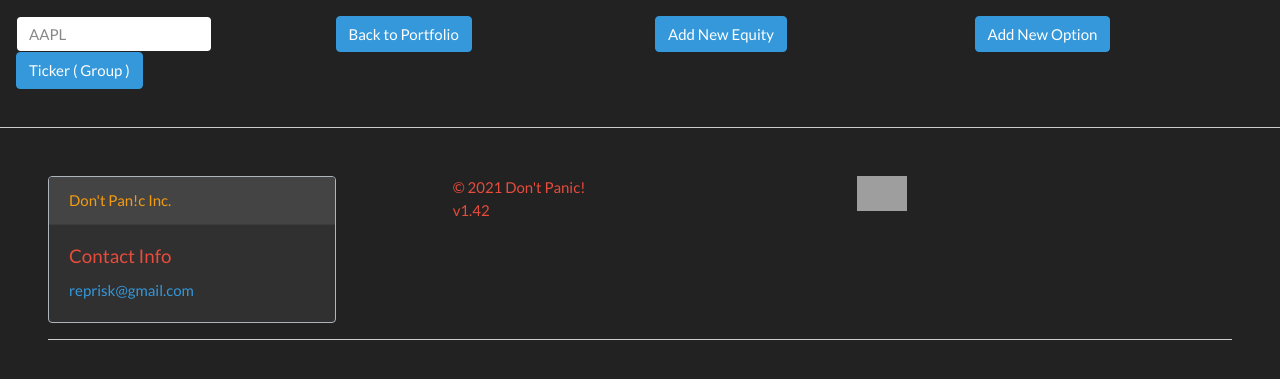
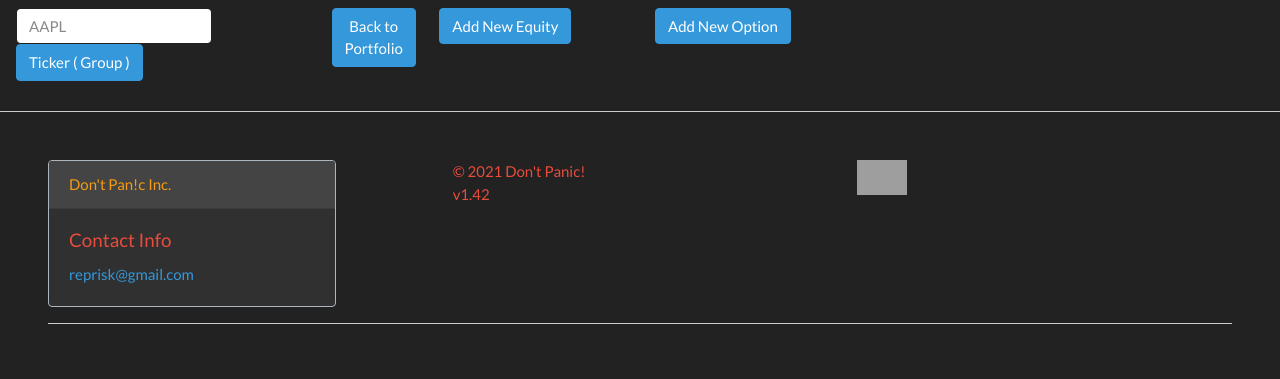
Before and after one commit to RobertPrellwitz/RiskTool, a Python web app: template app/templates/main/group.html in a window 1280 px wide. Shown: the part 71-450 px from the top of the page. Run offline with Jinja, Linux system fonts and the light colour scheme; the template is opened without the code that fills it, so the values that code supplies are empty; some libraries are stand-ins or nearby versions; grey boxes are pictures that could not be loaded.

Commit message:
improving consistency in views

```diff
--- a/app/templates/main/group.html
+++ b/app/templates/main/group.html
@@ -2,22 +2,21 @@
 
 {% block pre_content %}
 
-<div class="container-fluid p-3">
+<div class="container-fluid p-2">
         <div class="row align-content-center">
             <div class="col-lg-3">
-                <form class="form-inline my-2 my-lg-0" action="{{  url_for('main.group_page') }}" method="POST">
+                <form class="form-inline my-2 my-lg-0 px-2" action="{{  url_for('main.group_page') }}" method="POST">
                     <input class="form-control mr-sm-2" type="text" name="ticker" placeholder="AAPL">
                     <button class="btn btn-info my-2 my-sm-0" type="submit" value="Search">Ticker ( Group )</button>
                 </form>
             </div>
-
-            <div class="col-lg-3">
+            <div class="col-lg-1">
                 <form class="form-inline my-2 my-lg-0" action="{{  url_for('main.portfolio_page') }}" method="GET">
                     <button class="btn btn-info my-2 my-sm-0" type="submit" value="Search">Back to Portfolio</button>
                 </form>
             </div>
 
-            <div class="col-lg-3">
+            <div class="col-lg-2">
                 <button class="btn btn-info" onclick="openForm()">Add New Equity</button>
                     <div class="form-popup" id="NewEquity">
                       <form action="{{  url_for('main.new_equity_page') }}"  method="POST" class="form-container">
@@ -35,7 +34,7 @@
                     </div>
             </div>
 
-             <div class="col-lg-3">
+             <div class="col-lg-2">
                 <button class="btn btn-info" onclick="openForm1()">Add New Option</button>
                     <div class="form-popup" id="NewOption">
                       <form action="{{  url_for('main.new_option_page') }}"  method="POST" class="form-container">
@@ -75,7 +74,7 @@
 
     {% for table in tables %}
 
-        <div class="container-fluid p-2 my-1">
+        <div class="container-fluid p-3 my-3">
             {{ table | safe }}
         </div>
 
--- a/app/templates/main/portfolio.html
+++ b/app/templates/main/portfolio.html
@@ -11,13 +11,13 @@
                 </form>
             </div>
 
-            <div class="col-lg-3">
+            <div class="col-lg-1">
                 <form class="form-inline my-2 my-lg-0" action="{{  url_for('main.portfolio_page') }}" method="GET">
                     <button class="btn btn-info my-2 my-sm-0" type="submit" value="Search">Back to Portfolio</button>
                 </form>
             </div>
 
-            <div class="col-lg-3">
+            <div class="col-lg-2">
                 <button class="btn btn-info" onclick="openForm()">Add New Equity</button>
                     <div class="form-popup" id="NewEquity">
                       <form action="{{  url_for('main.new_equity_page') }}"  method="POST" class="form-container">
@@ -35,7 +35,7 @@
                     </div>
             </div>
 
-             <div class="col-lg-3">
+             <div class="col-lg-2">
                 <button class="btn btn-info" onclick="openForm1()">Add New Option</button>
                     <div class="form-popup" id="NewOption">
                       <form action="{{  url_for('main.new_option_page') }}"  method="POST" class="form-container">
--- a/app/views/main_views.py
+++ b/app/views/main_views.py
@@ -278,7 +278,7 @@ def new_option_page():
         position = Position()
         symbol = request.form.get('symbol')
         underlier = request.form.get('underlying').upper()
-        type = request.form.get('type')
+        type = request.form.get('type').upper()
         quantity = request.form.get("quantity")
         strike = request.form.get('strike price')
         expiry = request.form.get('expiration')
```
